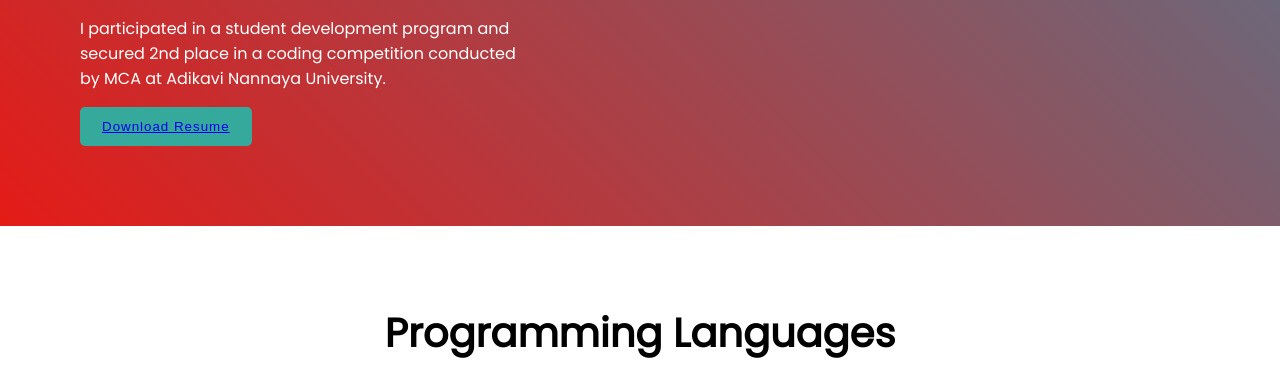
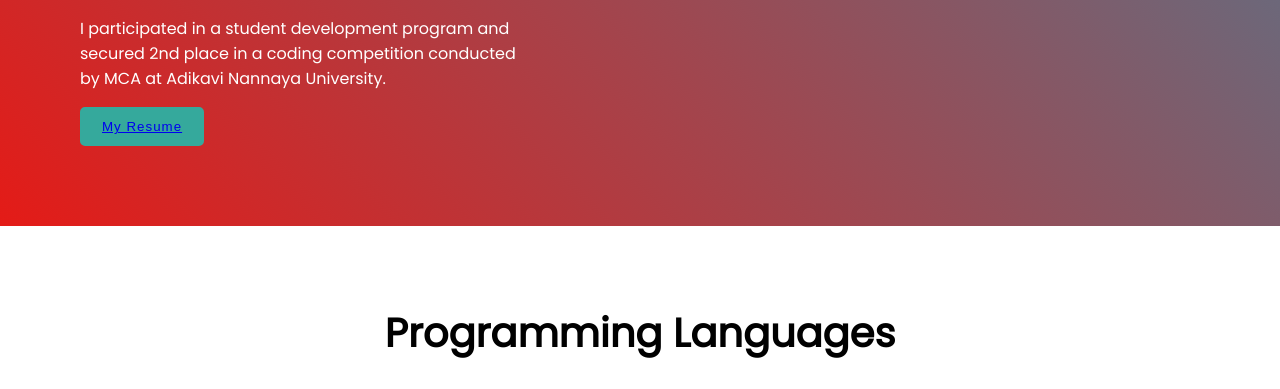
Before and after one commit to SatishReddy08/CODTECH-TASK1, a plain HTML site: page index.html in a window 1280 px wide. Shown: the part 2209-2598 px from the top of the page. Drawn offline with Linux system fonts and the light colour scheme.

Commit message:
Update index.html

```diff
--- a/index.html
+++ b/index.html
@@ -188,8 +188,8 @@ Tools: Visual Studio Code
 </p><button class="btn common-btn">
     <a
       href=Resume\satish reddy resume (1).pdf"
-      download="SampleCV">
-    Download Resume</a>
+      target="_blank">
+    My Resume</a>
       </button>
 
 </div>
```
